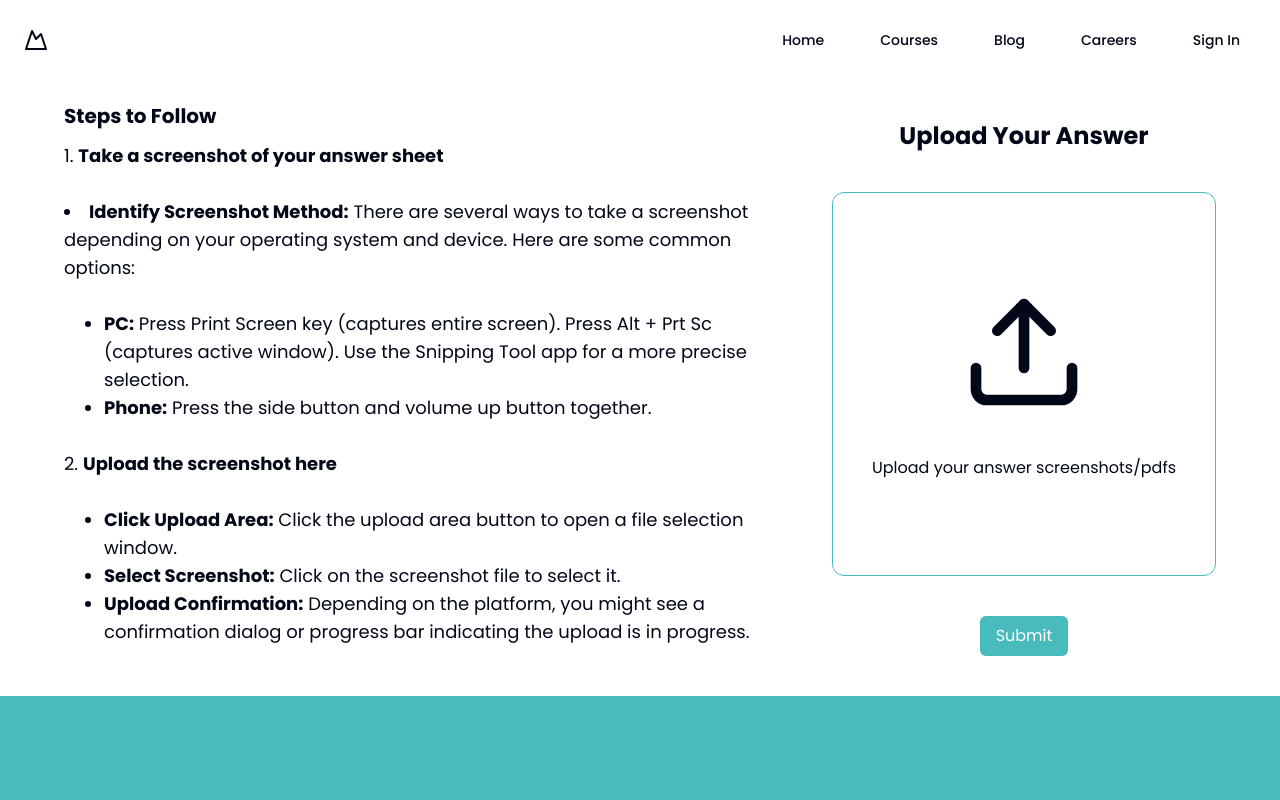
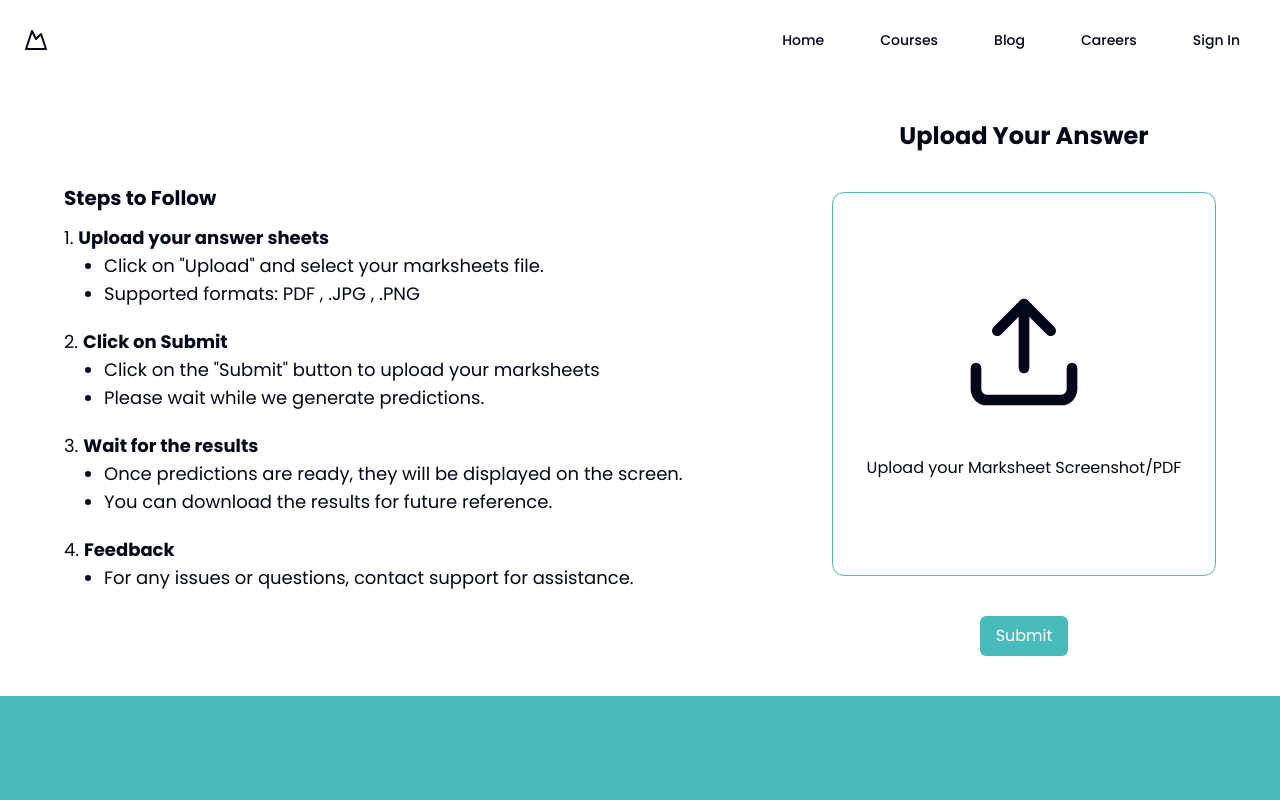
Before and after one commit to kartikm7/team-ventures-devopia, a Next.js app in the folder client/: page /marksheet-upload in a window 1280 px wide. Shown: the top 800 px of the page. Built offline with nearby package versions, Linux system fonts and the light colour scheme; no server answers.

Commit message:
Added Changes in Answer Sheet and Marksheet

```diff
--- a/client/src/app/answer-upload/page.tsx
+++ b/client/src/app/answer-upload/page.tsx
@@ -52,35 +52,33 @@ const AnswerUpload: React.FC<AnswerUploadProps> = () => {
                 <p className='text-xl font-bold'>Steps to Follow</p>
                 <ol className='text-lg list-decimal list-inside'>
                     <li>
-                        <b>Take a screenshot of your answer sheet</b>
+                        <b>Take a Photo of the Answer Sheets</b>
+                    </li>
+                    <li>
+                        <b>Convert the screenshot to PDF</b> <br />
                         <br />
-                        <br />
-                        <ul className='text-lg list-disc list-inside'>
+                        <ul className='ml-10 list-disc'>
                             <li>
-                                <b>Identify Screenshot Method:</b> There are several ways to take a screenshot depending on your operating system and device. Here are some common options:
-                                <br />
-                                <br />
-                                <ul className='ml-10 list-disc'>
-                                    <li>
-                                        <b>PC:</b> Press Print Screen key (captures entire screen). Press Alt + Prt Sc (captures active window). Use the Snipping Tool app for a more precise selection.
-                                    </li>
-                                    <li>
-                                        <b>Phone:</b> Press the side button and volume up button together.
-                                    </li>
-                                </ul>
+                                <b>Go to ilovepdf.com:</b> Click the upload area button to open a file selection window.
+                            </li>
+                            <li>
+                                <b>Select Screenshot:</b> Click on the screenshot file to select it.
+                            </li>
+                            <li>
+                                <b>Upload Confirmation:</b> Depending on the platform, you might see a confirmation dialog or progress bar indicating the upload is in progress. Download the Converted PDF
                             </li>
                             <br />
                         </ul>
                     </li>
                     <li>
-                        <b>Upload the screenshot here</b> <br />
+                        <b>Upload the PDF here</b> <br />
                         <br />
                         <ul className='ml-10 list-disc'>
                             <li>
                                 <b>Click Upload Area:</b> Click the upload area button to open a file selection window.
                             </li>
                             <li>
-                                <b>Select Screenshot:</b> Click on the screenshot file to select it.
+                                <b>Select Screenshot:</b> Click on the PDF file to select it.
                             </li>
                             <li>
                                 <b>Upload Confirmation:</b> Depending on the platform, you might see a confirmation dialog or progress bar indicating the upload is in progress.
--- a/client/src/app/form/student-form/form.tsx
+++ b/client/src/app/form/student-form/form.tsx
@@ -2,16 +2,8 @@
 import React from 'react'
 import { useUser } from "@clerk/nextjs"
 import { Button } from "@/components/ui/button"
-import {
-    Form,
-    FormControl,
-    FormDescription,
-    FormField,
-    FormItem,
-    FormLabel,
-    FormMessage,
-} from "@/components/ui/form"
 import { Input } from "@/components/ui/input"
+import { useRouter } from 'next/navigation'
 import { useEffect, useState } from "react"
 import {
     Select,
@@ -89,6 +81,8 @@ const SelectItem1 = (props: SelectItemProps) => {
 export function ProfileForm() {
 
     const [selected, setSelected] = useState<string>("");
+    const user = useUser()
+    const router = useRouter()
 
     const [form, setForm] = useState<FormValues>({
         fullName: "",
@@ -97,8 +91,6 @@ export function ProfileForm() {
         age: "",
         phone: ""
     })
-
-    const user = useUser()
 
     useEffect(() => {
         console.log(user)
@@ -115,7 +107,8 @@ export function ProfileForm() {
 
     const handleSubmit = (e: React.FormEvent<HTMLFormElement>) => {
         e.preventDefault()
-        console.log(form)
+        console.log(form);
+        router.push('/marksheet-upload');
     }
 
     return (
--- a/client/src/app/marksheet-upload/page.tsx
+++ b/client/src/app/marksheet-upload/page.tsx
@@ -41,7 +41,7 @@ const AnswerUpload: React.FC<MarksheetUploadProps> = () => {
                             </div>
                         )
                     }
-                    <p>Upload your answer screenshots/pdfs</p>
+                    <p>Upload your Marksheet Screenshot/PDF</p>
                 </div>
                 {selectedFile && (
                     <p>Selected file: {selectedFile.name}</p>
@@ -50,47 +50,37 @@ const AnswerUpload: React.FC<MarksheetUploadProps> = () => {
             </div>
             <div className='flex flex-col gap-3'>
                 <p className='text-xl font-bold'>Steps to Follow</p>
-                <ol className='text-lg list-decimal list-inside'>
+                <ol className='flex flex-col gap-5 text-lg list-decimal list-inside'>
                     <li>
-                        <b>Take a screenshot of your answer sheet</b>
-                        <br />
-                        <br />
-                        <ul className='text-lg list-disc list-inside'>
-                            <li>
-                                <b>Identify Screenshot Method:</b> There are several ways to take a screenshot depending on your operating system and device. Here are some common options:
-                                <br />
-                                <br />
-                                <ul className='ml-10 list-disc'>
-                                    <li>
-                                        <b>PC:</b> Press Print Screen key (captures entire screen). Press Alt + Prt Sc (captures active window). Use the Snipping Tool app for a more precise selection.
-                                    </li>
-                                    <li>
-                                        <b>Phone:</b> Press the side button and volume up button together.
-                                    </li>
-                                </ul>
-                            </li>
-                            <br />
+                        <b>Upload your answer sheets</b>
+                        <ul className='ml-10 list-disc'>
+                            <li>Click on "Upload" and select your marksheets file.</li>
+                            <li>Supported formats: PDF , .JPG , .PNG</li>
                         </ul>
                     </li>
                     <li>
-                        <b>Upload the screenshot here</b> <br />
-                        <br />
+                        <b>Click on Submit</b>
                         <ul className='ml-10 list-disc'>
-                            <li>
-                                <b>Click Upload Area:</b> Click the upload area button to open a file selection window.
-                            </li>
-                            <li>
-                                <b>Select Screenshot:</b> Click on the screenshot file to select it.
-                            </li>
-                            <li>
-                                <b>Upload Confirmation:</b> Depending on the platform, you might see a confirmation dialog or progress bar indicating the upload is in progress.
-                            </li>
-                            <br />
+                            <li>Click on the "Submit" button to upload your marksheets</li>
+                            <li>Please wait while we generate predictions.</li>
+                        </ul>
+                    </li>
+                    <li>
+                        <b>Wait for the results</b>
+                        <ul className='ml-10 list-disc'>
+                            <li>Once predictions are ready, they will be displayed on the screen.</li>
+                            <li>You can download the results for future reference.</li>
+                        </ul>
+                    </li>
+                    <li>
+                        <b>Feedback</b>
+                        <ul className='ml-10 list-disc'>
+                            <li>For any issues or questions, contact support for assistance.</li>
                         </ul>
                     </li>
                 </ol>
-            </div >
-        </div >
+            </div>
+        </div>
     );
 };
 
```
